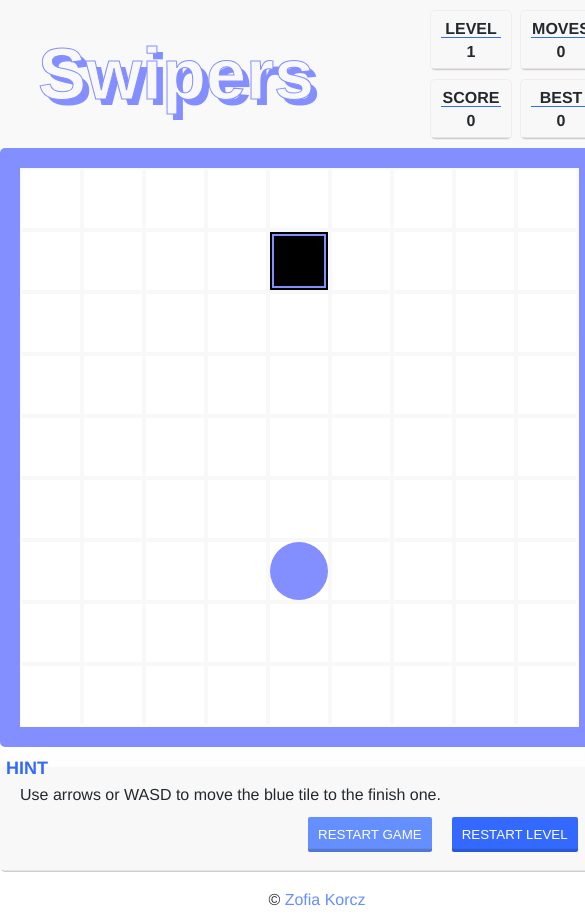
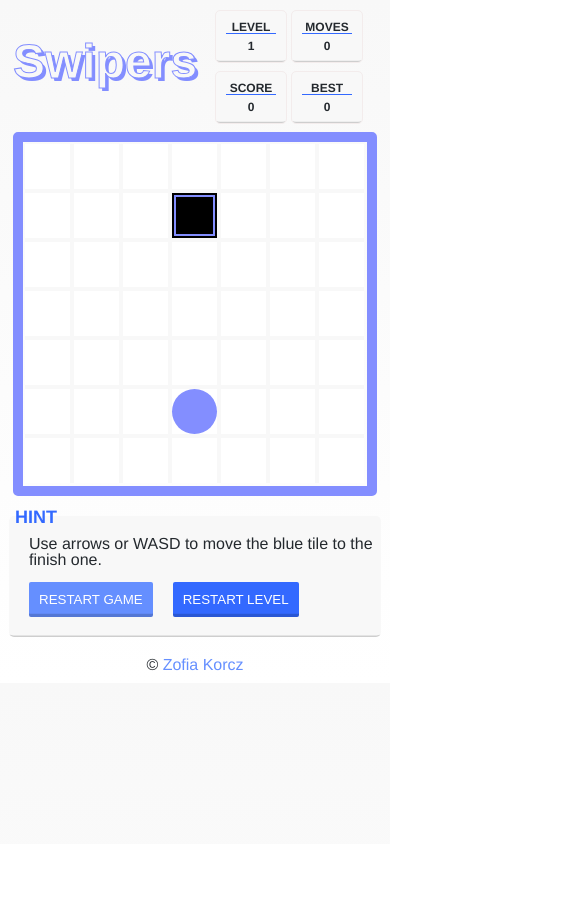
Before and after one commit to Calanthe/swipers, a React (Create React App) app: page / in a window 390 px wide. Shown: the top 918 px of the page, 585 px wide, since content can reach past the window. After the commit the page ends 844 px from the top, so only its background shows below. Built offline with nearby package versions, Linux system fonts and the light colour scheme.

Commit message:
first mobile changes

```diff
--- a/src/index.scss
+++ b/src/index.scss
@@ -135,11 +135,11 @@ $primary-font-color: #24292e;
 $secondary-font-color: #658fff;
 $tertiary-font-color: #3369ff;
 
-$tile-size: 58px;
-$grid-row-cells: 9;
+$tile-size: 45px;
+$grid-row-cells: 7;
 $grid-spacing: 4;
-$tiles-no-width: 9;
-$tiles-no-height: 9;
+$tiles-no-width: 7;
+$tiles-no-height: 7;
 
 $tile-bg-primary: #838eff;
 $tile-bg-secondary: #ff848b;
@@ -243,12 +243,12 @@ p {
 
 .app,
 .footer {
-	width: 634px;
+	width: 372px;
 	margin: 0 auto;
 
 	.header {
 		display: grid;
-		grid-template-columns: [col] 430px [col] 180px;
+		grid-template-columns: [col] 206px [col] 152px;
 
 		.score-wrapper {
 			margin: 10px 0 0 0;
@@ -257,11 +257,12 @@ p {
 			grid-template-rows: repeat(2, 1fr);
 			grid-auto-flow: row;
 			position: relative;
+			font-size: 12px;
 
 			.score-unit {
 				background-color: $secondary-bg-color;
 				padding: 10px;
-				width: 60px;
+				width: 50px;
 				border-radius: 5px;
 				border: #f3ecec 1px solid;
 				margin: 0 0 8px 0;
@@ -295,34 +296,34 @@ p {
 
 		.logo {
 			font-family: sans-serif;
-			font-size: 4.5rem;
+			font-size: 3rem;
 			font-weight: bold;
 			margin: 4px;
-			padding: 34px;
+			padding: 34px 4px 34px 0;
 			-webkit-text-stroke-width: 1px;
 			-moz-text-stroke-width: 1px;
 			color: $secondary-bg-color;
 
 			&.logo-primary {
-				text-shadow: 6px 6px $tile-bg-primary;
+				text-shadow: 3px 3px $tile-bg-primary;
 				-webkit-text-stroke-color: $tile-bg-primary;
 				-moz-text-stroke-color: $tile-bg-primary;
 			}
 
 			&.logo-secondary {
-				text-shadow: 6px 6px $tile-bg-secondary;
+				text-shadow: 3px 3px $tile-bg-secondary;
 				-webkit-text-stroke-color: $tile-bg-secondary;
 				-moz-text-stroke-color: $tile-bg-secondary;
 			}
 
 			&.logo-tertiary {
-				text-shadow: 6px 6px $tile-bg-tertiary;
+				text-shadow: 3px 3px $tile-bg-tertiary;
 				-webkit-text-stroke-color: $tile-bg-tertiary;
 				-moz-text-stroke-color: $tile-bg-tertiary;
 			}
 
 			&.logo-quaternary {
-				text-shadow: 6px 6px $tile-bg-quaternary;
+				text-shadow: 3px 3px $tile-bg-quaternary;
 				-webkit-text-stroke-color: $tile-bg-quaternary;
 				-moz-text-stroke-color: $tile-bg-quaternary;
 			}
@@ -331,11 +332,12 @@ p {
 
 	.game {
 		position: relative;
-		width: 555px;
-		height: 555px;
-		border: 20px solid $tile-bg-primary;
+		width: 340px;
+		height: 340px;
+		border: 10px solid $tile-bg-primary;
 		border-radius: 5px;
 		padding: 2px;
+		margin: 0 auto;
 
 		&.primary {
 			border-color: $tile-bg-primary;
@@ -537,7 +539,6 @@ p {
 		margin: 20px 0;
 		padding: 20px 0 20px 20px;
 		box-sizing: border-box;
-		width: 600px;
 		position: relative;
 		background-color: $secondary-bg-color;
 		border-radius: 5px;
@@ -554,7 +555,7 @@ p {
 		}
 
 		& .buttons {
-			padding: 14px 0 0 288px;
+			padding: 14px 0 0 0;
 		}
 	}
 }
--- a/src/js/misc/constants.tsx
+++ b/src/js/misc/constants.tsx
@@ -1,5 +1,5 @@
-export const BOARD_WIDTH = 9;
-export const BOARD_HEIGHT = 9;
+export const BOARD_WIDTH = 7;
+export const BOARD_HEIGHT = 7;
 export const WALL_TYPE = 100;
 export const TILE_TYPES = {
 	1: "primary",
--- a/src/js/misc/levels.tsx
+++ b/src/js/misc/levels.tsx
@@ -3,15 +3,15 @@ export const LEVELS = [
 	//level 0
 	[
 		{
-			positionX: 4,
+			positionX: 3,
 			positionY: 1,
 			type: 1,
 			isFinishTile: true,
 			hint: "Use arrows or WASD to move the blue tile to the finish one.",
 		},
 		{
-			positionX: 4,
-			positionY: 6,
+			positionX: 3,
+			positionY: 5,
 			type: 1,
 			isFinishTile: false,
 		},
```
